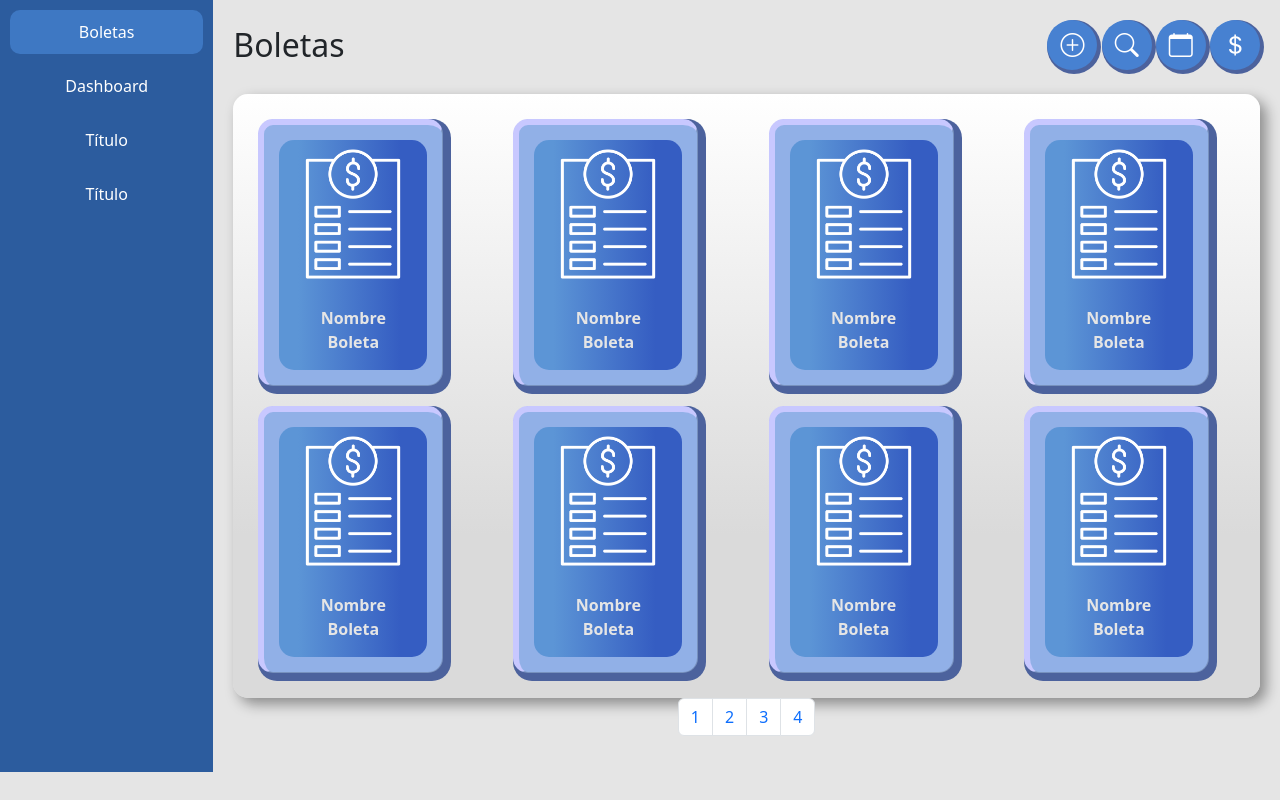
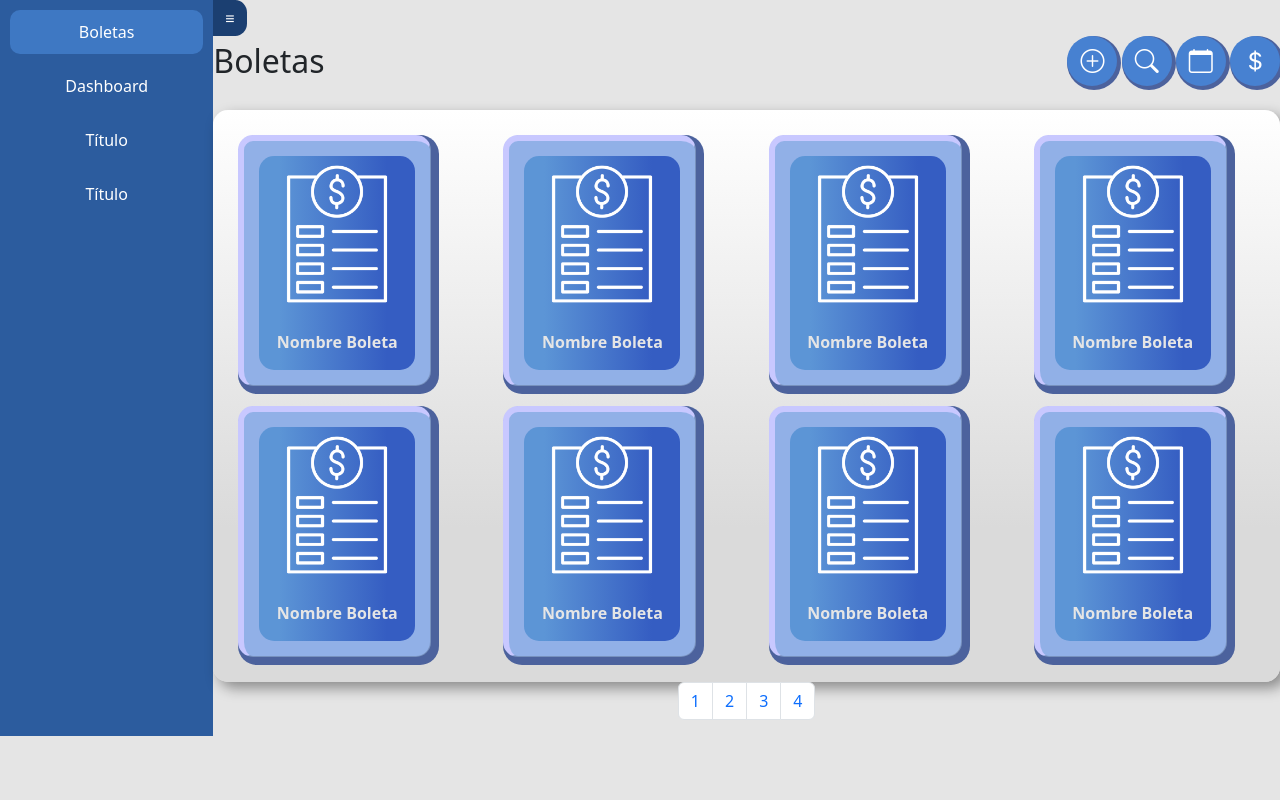
Before and after one commit to Abraham-125/boletas, a plain HTML site: page index.html in a window 1280 px wide. Drawn offline with nearby package versions, Linux system fonts and the light colour scheme; a script that the page names is missing.

Commit message:
boton collapse

```diff
--- a/index.html
+++ b/index.html
@@ -30,7 +30,8 @@
             background-color: #3e78c3;
         }
         .content {
-            padding: 20px;
+            padding: 0px !important;
+            margin: 0px !important;
         }
         .content .header {
             display: flex;
@@ -70,11 +71,7 @@
         .pagination {
             justify-content: center;
         }
-        @media (max-width: 768px) {
-            .sidebar {
-                height: auto;
-            }
-        }
+
         .rounded-corner {
             border-radius: 15px;
             padding: 15px;
@@ -165,12 +162,28 @@
             padding: 8px 0px 8px 0px;
 
         }
+        .Xd{
+            border-radius: 0px 35% 35% 0px;
+            margin: 0px !important;
+            background-color: #1b3f71;
+            border: none;
+        }
+        .Xd:hover{
+            background-color: #1b3f71;
+
+        }
+        .Xd:active{
+            background-color: #1b3f71;
+        }
     </style>
 </head>
 <body>
     <div class="container-fluid">
+
         <div class="row">
-            <nav class="col-lg-2 col-md-3 col-4 sidebar collapse show" id="sidebar">
+
+            <nav class="col-lg-2 col-md-3 col-4 sidebar collapse collapse-horizontal show" id="sidebar">
+
                 <div class="nav flex-column">
                     <a class="nav-link active" href="#">Boletas</a>
                     <a class="nav-link" href="#">Dashboard</a>
@@ -179,11 +192,11 @@
                 </div>
             </nav>
             <main class="col-lg-10 col-md-9 col-8 content">
+                <button class="btn btn-primary Xd" data-bs-toggle="collapse" data-bs-target="#sidebar" aria-controls="sidebar" aria-expanded="false" aria-label="Toggle navigation">
+                    ≡
+                </button>
                 <div class="header">
                     <h2>Boletas</h2>
-                    <button class="btn btn-primary d-lg-none" type="button" data-bs-toggle="collapse" data-bs-target="#sidebar" aria-controls="sidebar" aria-expanded="false" aria-label="Toggle navigation">
-                        ☰
-                    </button>
                     <div class="header-icons">
                         <button data-bs-toggle="modal" data-bs-target="#crearBoletaModal"><i class="bi bi-plus-circle"></i></button>
                         <button><i class="bi bi-search"></i></button>
```
